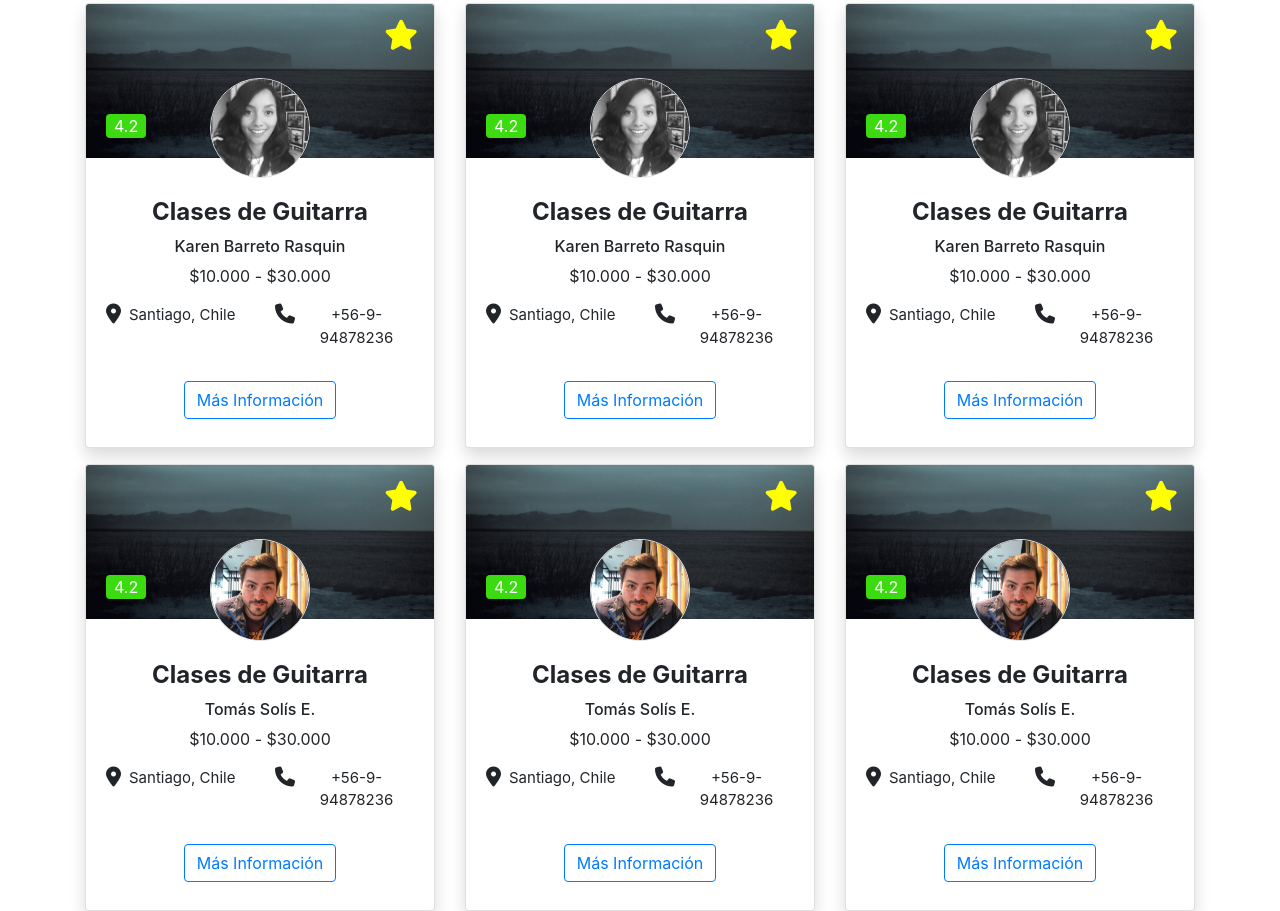
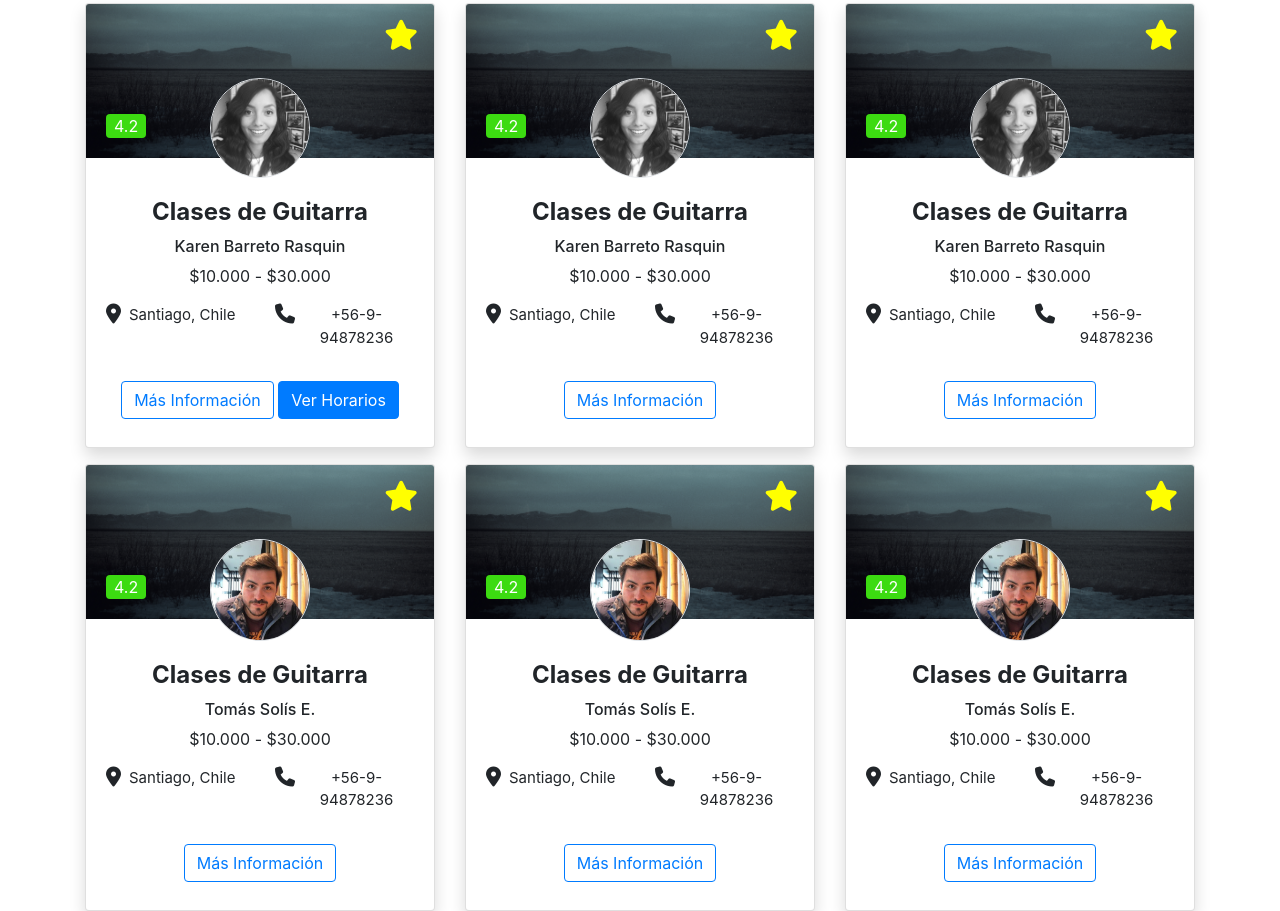
Before and after one commit to misskbar/listing, a plain HTML site: page index.html in a window 1280 px wide. Shown: the part 773-1684 px from the top of the page. Drawn offline with nearby package versions, Linux system fonts and the light colour scheme.

Commit message:
Modificamos cards

```diff
--- a/index.html
+++ b/index.html
@@ -197,6 +197,7 @@
 
                         </div>
                         <a href="#" class="btn btn-outline-primary mt-3">Más Información</a>
+                        <a href="#" class="btn btn-primary mt-3">Ver Horarios</a>
                     </div>
                 </div>
             </div><!-- Destacado 1 -->
```
